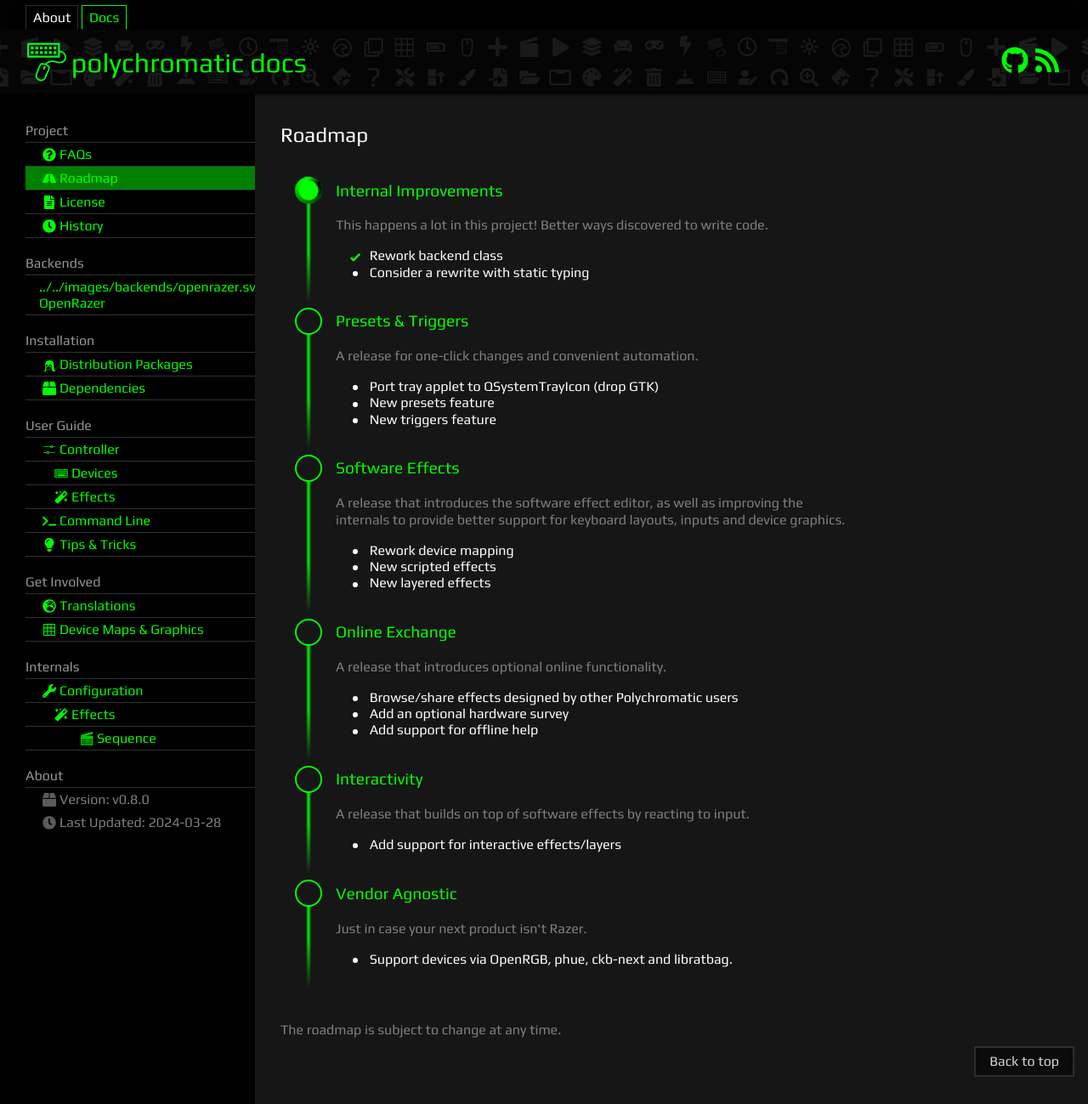
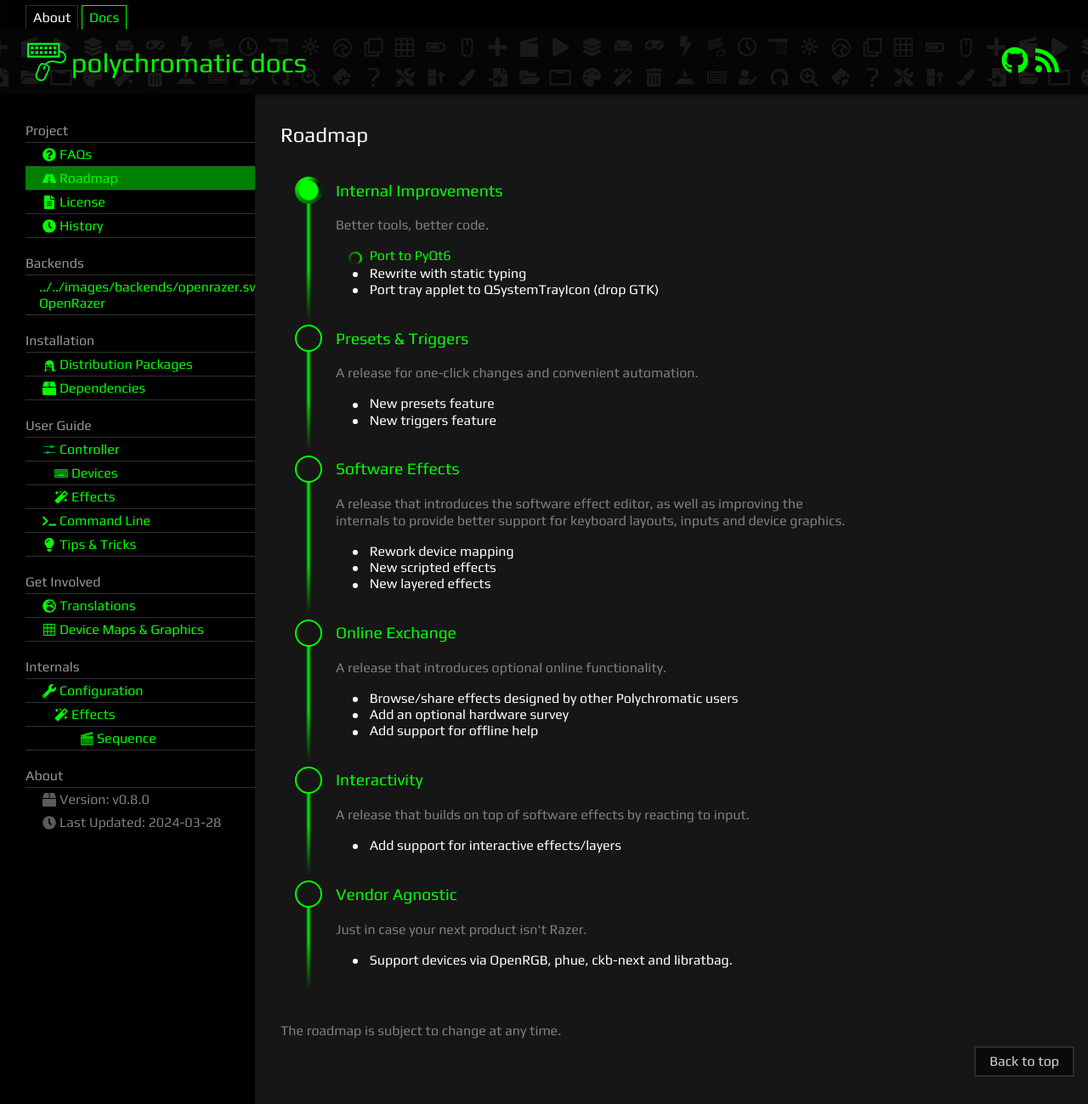
Before and after one commit to polychromatic/polychromatic-docs, a Jekyll site: the page built from pages/roadmap.md, in a window 1280 px wide and 1299 px high. Shown: the whole window at 85% size. Built offline with Jekyll 4.4.1, drawn with Linux system fonts in a browser that asks for light colours.

Commit message:
Update roadmap

```diff
--- a/pages/roadmap.md
+++ b/pages/roadmap.md
@@ -5,12 +5,15 @@ permalink: /roadmap/
 
 roadmap:
     - name: Internal Improvements
-      desc: This happens a lot in this project! Better ways discovered to write code.
+      desc: Better tools, better code.
       checked: progress
       completed:
-        - Rework backend class
+        null
+      in_progress:
+        - Port to PyQt6
       pending:
-        - Consider a rewrite with static typing
+        - Rewrite with static typing
+        - Port tray applet to QSystemTrayIcon (drop GTK)
 
     - name: Presets & Triggers
       desc: A release for one-click changes and convenient automation.
```
Also changed, not shown: other parts of pages/roadmap.md (+0 -1 lines).
